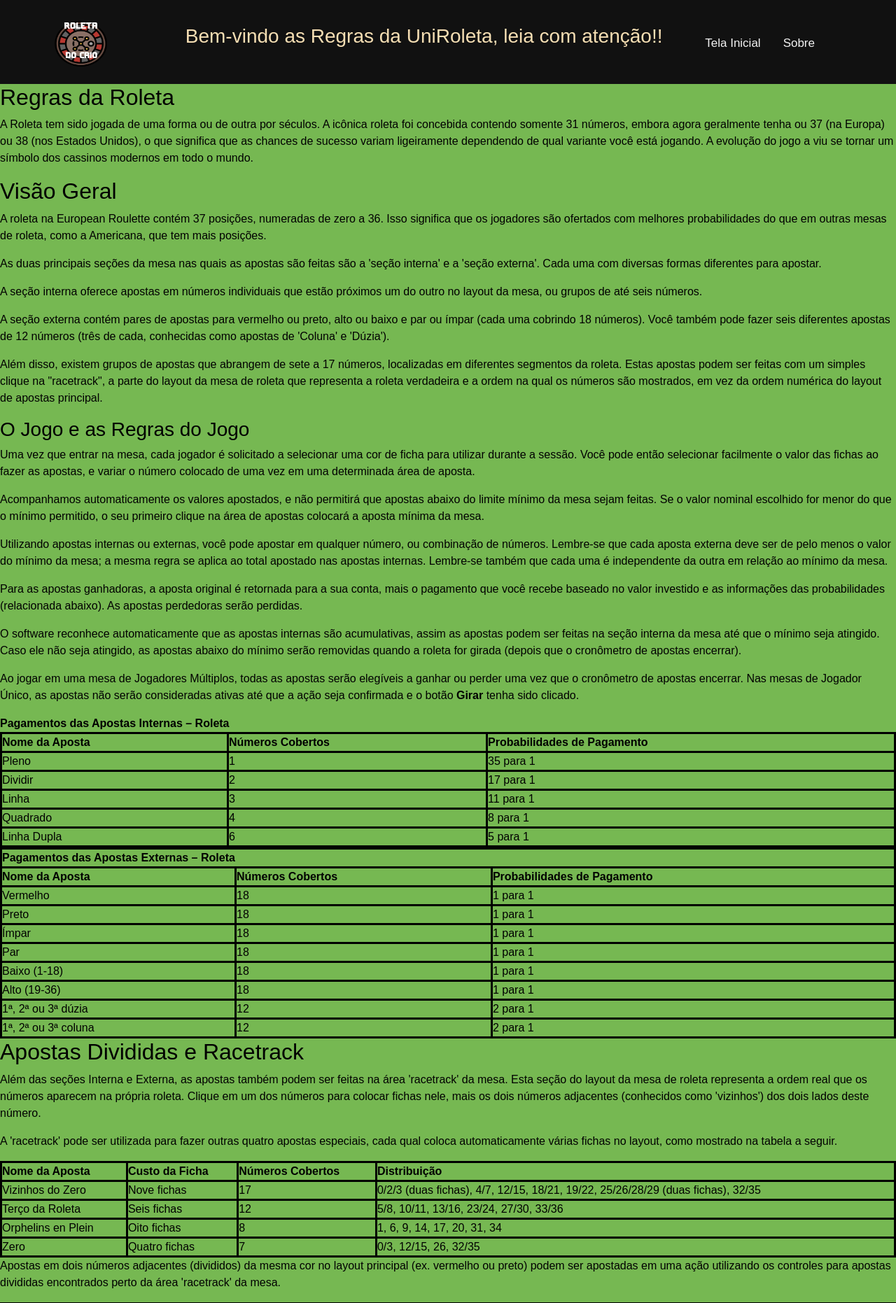
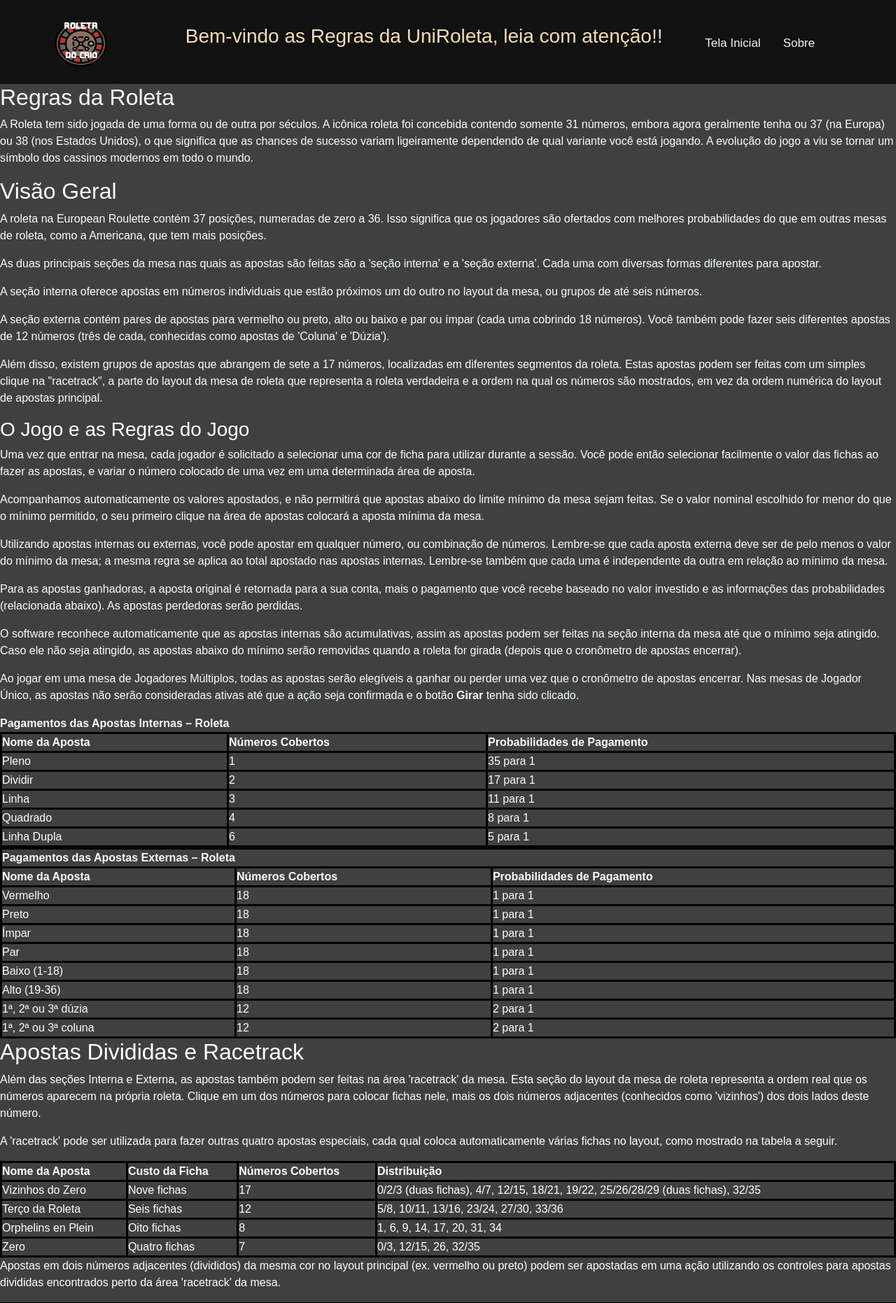
Before and after one commit to imztx/jogo-roleta, a Django app: page /rules in a window 1280 px wide. Shown: the top 1862 px of the page at 70% size. Run offline with Django 5.2, Linux system fonts and the light colour scheme; some web fonts are replaced.

Commit message:
changed background

```diff
--- a/lasvegas/static/about.css
+++ b/lasvegas/static/about.css
@@ -63,8 +63,9 @@ body {
 
 .table_ling {
     border: 5px solid gray;
-    margin-left: 260px;
-    margin-top: 100px;
+    margin-left: 600px;
+    margin-top: 150px;
+    width: 250px;
     background-color: #111111;
     opacity: 0.8;
     text-align: center;
--- a/lasvegas/static/rules.css
+++ b/lasvegas/static/rules.css
@@ -1,6 +1,6 @@
 body {
     font-family: "Poetsen One", sans-serif;
-    background-color: #76b852;
+    background-color:#404040;
 }
 .retangulo {
     width: auto;
@@ -57,11 +57,11 @@ body {
   }
 
   .regras_roleta {
-    color: black;
+    color: #F5FFFA;
 }
 
 .apost_align {
-  color: black;
+  color: white;
 }
 
 table, th, td {
--- a/lasvegas/templates/about/about.html
+++ b/lasvegas/templates/about/about.html
@@ -31,6 +31,9 @@
                 <th><h4>Programas Utilizados</h4></th>
             </tr>
             <tr>
+                <td>--------------------------</td>
+            </tr>
+            <tr>
                 <td>Javascript</td>
             </tr>
             <tr>
@@ -42,6 +45,9 @@
             <tr>
                 <td>Django</td>
             </tr>
+            <tr>
+                <td>Sqlite</td>
+            </tr>
           </table>
 </body>
 
```
